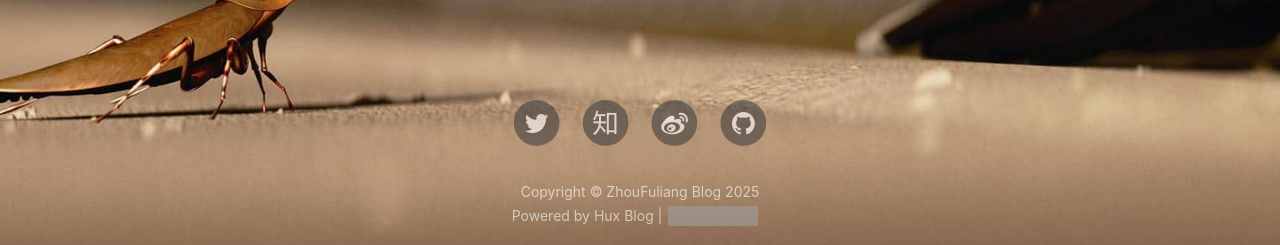
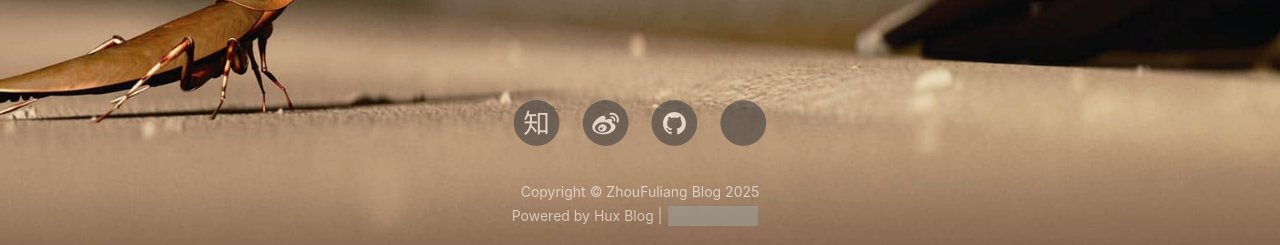
Before and after one commit to AliangZhou/AliangZhou.github.io, a Jekyll site: the page built from offline.html, in a window 1280 px wide. Shown: the part 652-897 px from the top of the page. Built offline with Jekyll 4.4.1, drawn with Linux system fonts in a browser that asks for light colours; nearby versions of some CDN libraries; comment, search, counter and statistics services are not loaded; grey boxes are pictures that could not be loaded.

Commit message:
add csdn blog

```diff
--- a/_config.yml
+++ b/_config.yml
@@ -16,8 +16,8 @@
 weibo_username: AliangZhou
 zhihu_username: AliangZhou
 github_username: AliangZhou
-twitter_username: https://blog.csdn.net/u013351233
-csdn_username: https://blog.csdn.net/u013351233
+#twitter_username: https://blog.csdn.net/u013351233
+csdn_username: 南瓜大师-阿亮
 #facebook_username:  AliangZhou
 #linkedin_username:  firstname-lastname-idxxxx
 
--- a/_includes/sns-links.html
+++ b/_includes/sns-links.html
@@ -78,4 +78,15 @@
     </a>
   </li>
   {% endif %}
+  {% if site.csdn_username %}
+    <li>
+      <a target="_blank" href="https://blog.csdn.net/u013351233/{{ site.csdn_username }}">
+        <span class="fa-stack fa-lg">
+          <i class="fa fa-circle fa-stack-2x"></i>
+          <i class="fa fa-csdn fa-stack-1x fa-inverse"></i>
+        </span>
+      </a>
+    </li>
+  {% endif %}
+
 </ul>
```
Also changed, not shown: 1 other file.
